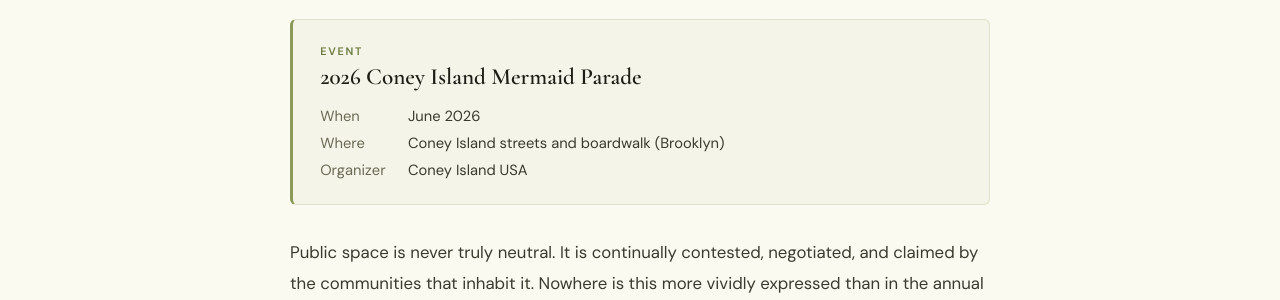
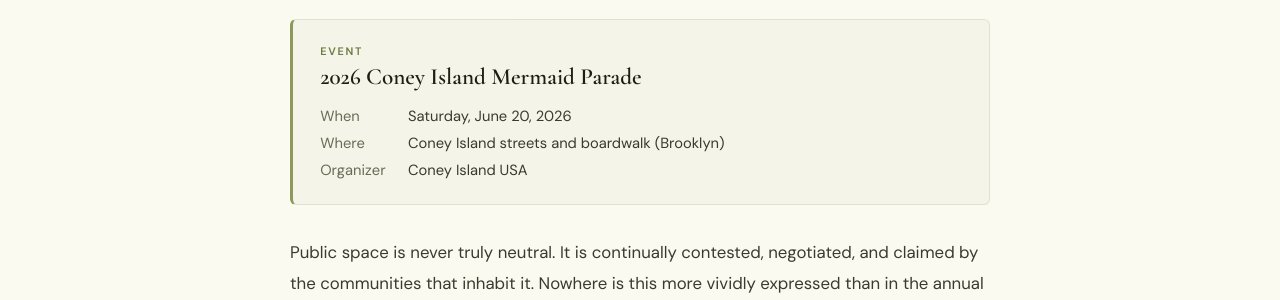
Before and after one commit to mnshakoor/arac-positive-peace-nyc, a Jekyll site: the page built from _nyc_events/coney-island-mermaid-parade-2026.md, in a window 1280 px wide and 900 px high, scrolled down 1089 px. Shown: the part 154-454 px from the top of the window. Built offline with Jekyll 4.4.1, drawn with Linux system fonts in a browser that asks for light colours.

Commit message:
Set exact June 20, 2026 Mermaid Parade event date

```diff
--- a/_nyc_events/coney-island-mermaid-parade-2026.md
+++ b/_nyc_events/coney-island-mermaid-parade-2026.md
@@ -11,7 +11,7 @@
 
 event:
   name: 2026 Coney Island Mermaid Parade
-  when: June 2026
+  date: 2026-06-20
   venue: Coney Island streets and boardwalk
   borough: Brooklyn
   organizer: Coney Island USA
```
